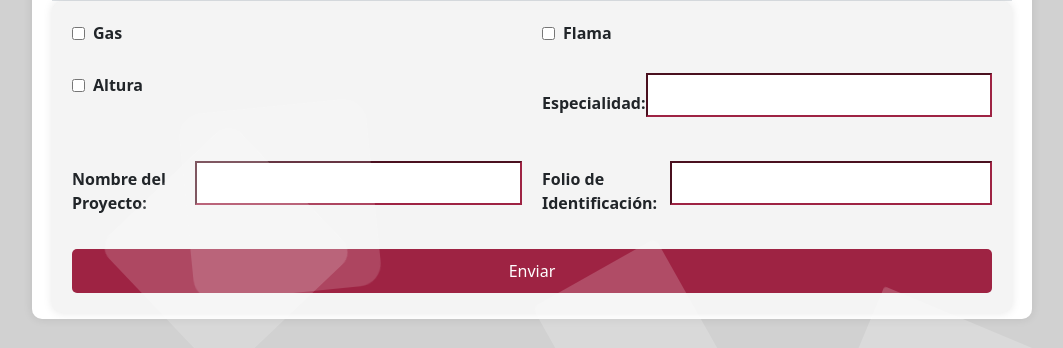
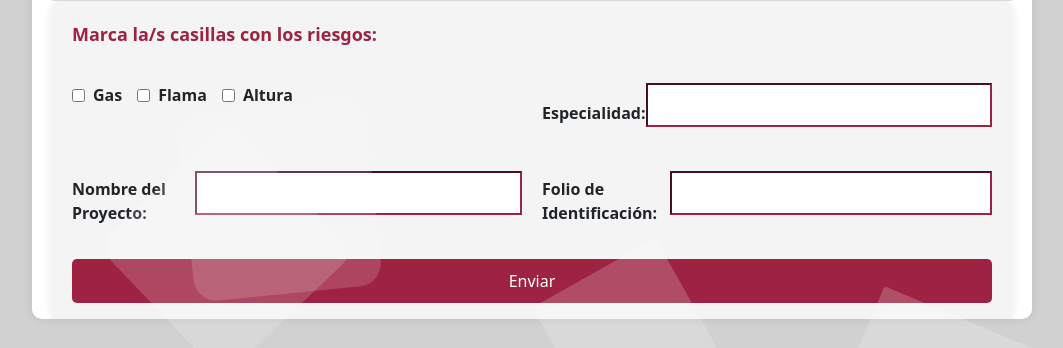
Before and after one commit to VicReyes1/ordenes_servicio, a Symfony app: template templates/inspector/inspeccion.html.twig in a window 1280 px wide. Shown: the part 575-923 px from the top of the page, without its empty margins (108-1171 px from the left). Run offline with Twig, Linux system fonts and the light colour scheme; the template is opened without the code that fills it, so the values that code supplies are empty; some libraries are stand-ins or nearby versions.

Commit message:
css del formulario inspeccion

```diff
--- a/templates/inspector/inspeccion.html.twig
+++ b/templates/inspector/inspeccion.html.twig
@@ -304,22 +304,29 @@ a:hover {
 
 
   </div>
+   <form action="{{ path('app_iniciar_inspeccion_edit', {'id': data.id}) }}" method="post">
+    <p style="font-weight: bold; font-size: 18px; color: #9e2343; margin-bottom: 15px;">Marca la/s casillas con los riesgos:</p><br>
 
-     <form action="{{ path('app_iniciar_inspeccion_edit', {'id': data.id}) }}" method="post">
-  <label for="gas">
+    <div style="display: flex; align-items: center;">
+
+        <label for="gas" style="margin-right: 15px;">
             <input type="hidden" name="gas" value="0">
             <input type="checkbox" id="gasCheckbox" name="gas"> Gas
         </label>
 
-  <label for="flama">
+        <label for="flama" style="margin-right: 15px;">
             <input type="hidden" name="flama" value="0">
             <input type="checkbox" id="flamaCheckbox" name="flama"> Flama
         </label>
 
-  <label for="altura">
+        <label for="altura" style="margin-right: 15px;">
             <input type="hidden" name="altura" value="0">
             <input type="checkbox" id="alturaCheckbox" name="altura"> Altura
         </label>
+
+        <!-- ... (resto de las checkboxes) ... -->
+
+    </div>
 
     <label for="especialidad">
         Especialidad:
```
Lines whose indentation alone changed are shown as unchanged.
